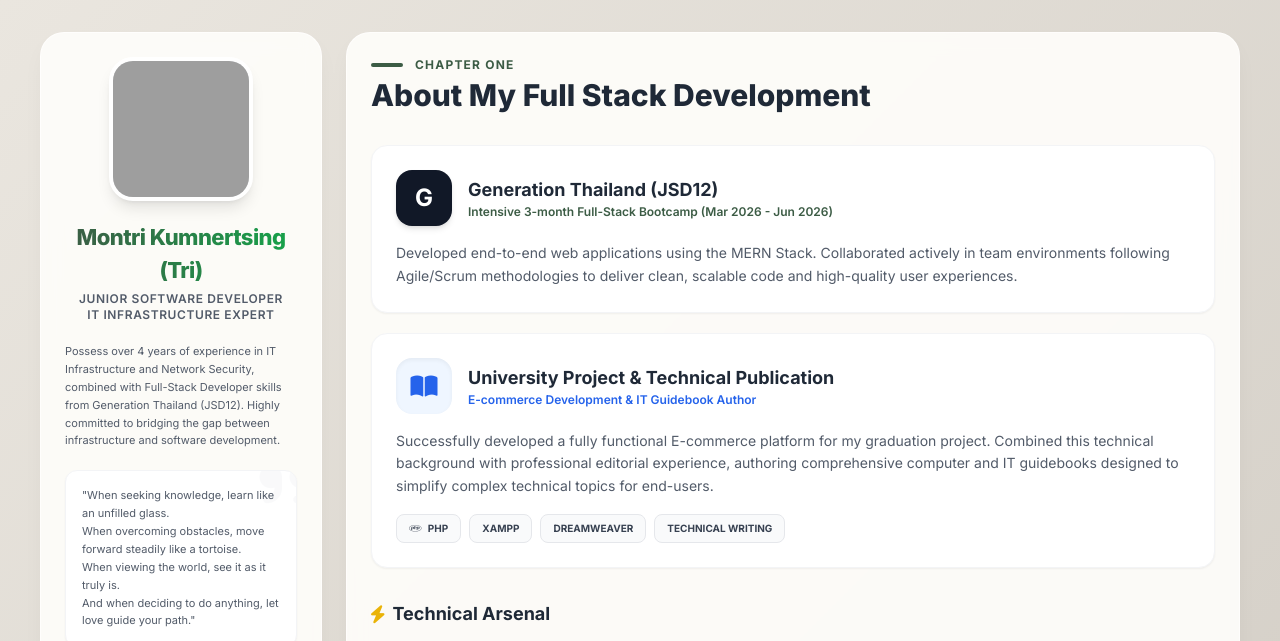
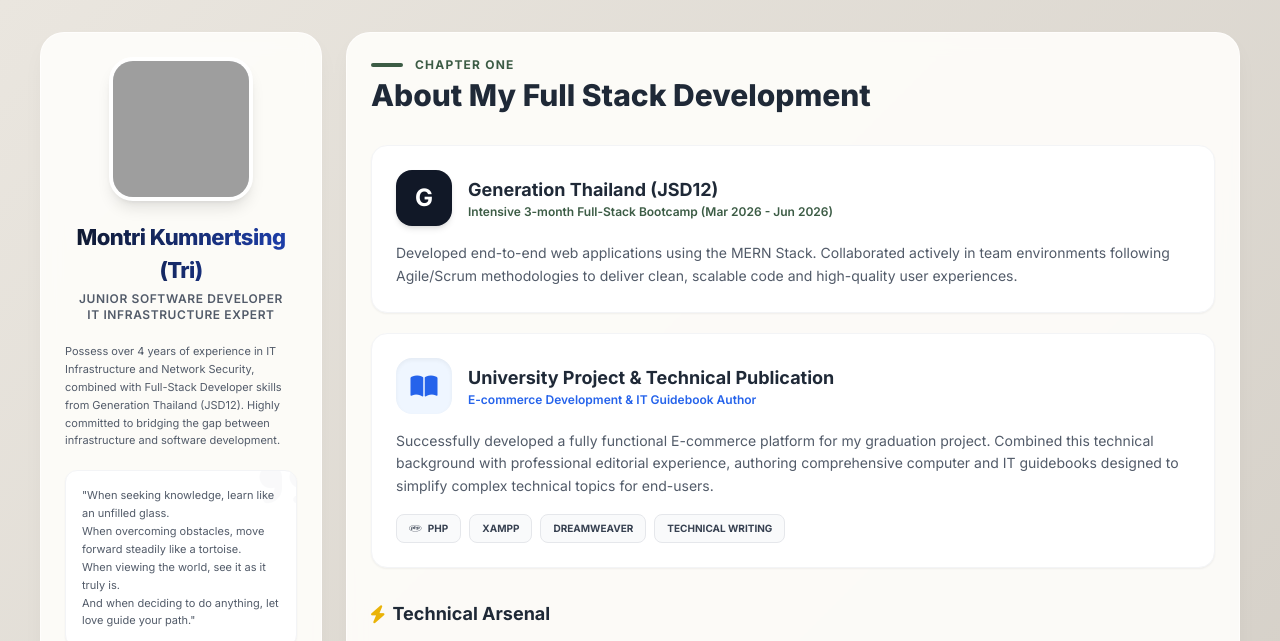
Before and after one commit to devmontri-gitlhub/myportfolio, a plain HTML site: page index.html in a window 1280 px wide. Shown: the top 641 px of the page. Drawn offline with nearby package versions, Linux system fonts and the light colour scheme; grey boxes are pictures that could not be loaded.

Commit message:
V003 : Myportfilio 08_06_2026 12:12

```diff
--- a/index.html
+++ b/index.html
@@ -158,8 +158,9 @@
                 </div>
 
                 <h1
-                    class="text-[22px] font-extrabold mb-1 bg-gradient-to-r from-primary to-green-600 bg-clip-text text-transparent tracking-tight">
-                    Montri Kumnertsing (Tri)</h1>
+                    class="text-[22px] font-extrabold mb-1 bg-gradient-to-r from-slate-900 to-blue-800 bg-clip-text text-transparent tracking-tight">
+                    Montri Kumnertsing (Tri)
+                </h1>
                 <h2 class="text-xs font-semibold text-textMuted mb-5 uppercase tracking-wider">Junior Software Developer
                     <br> IT Infrastructure Expert
                 </h2>
```
